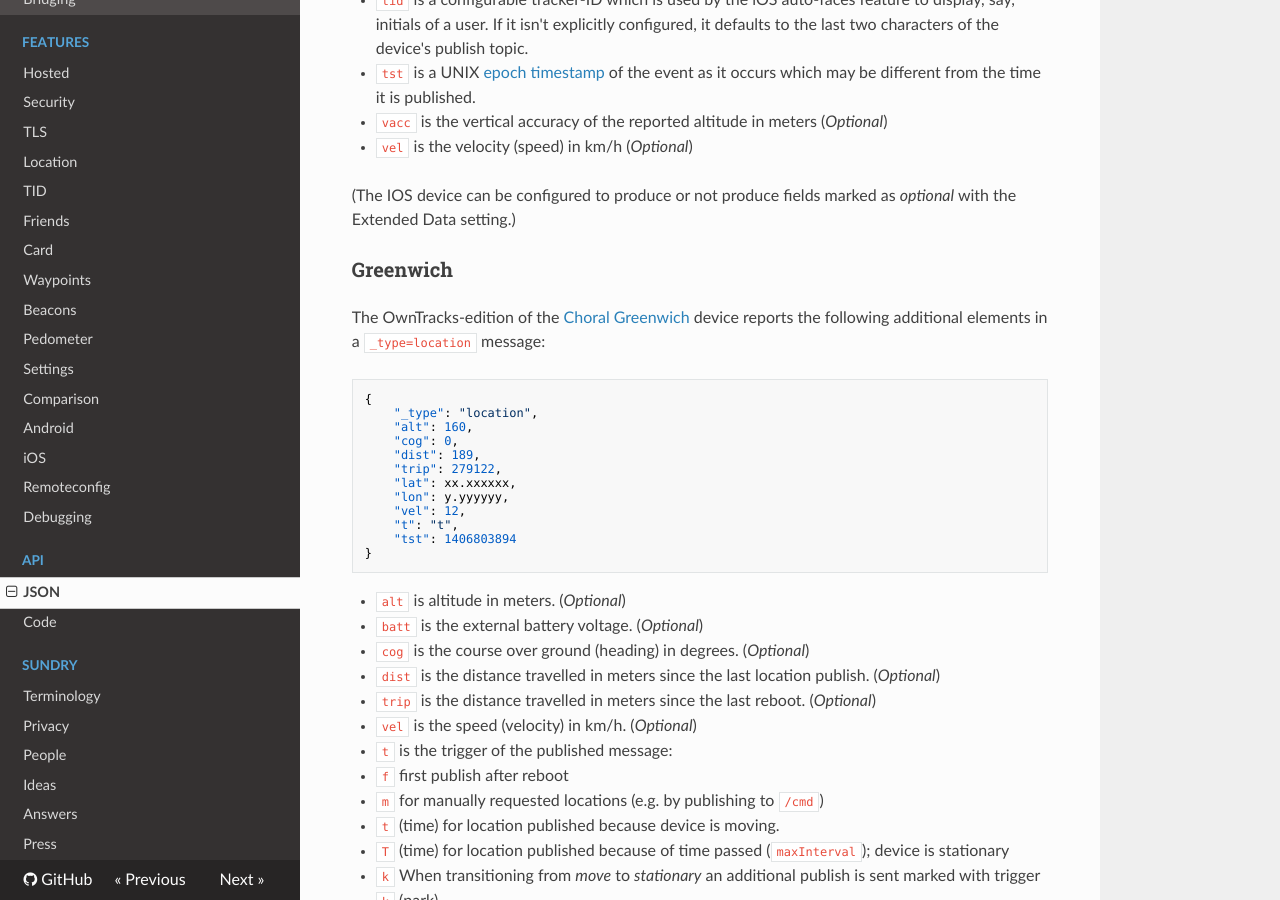
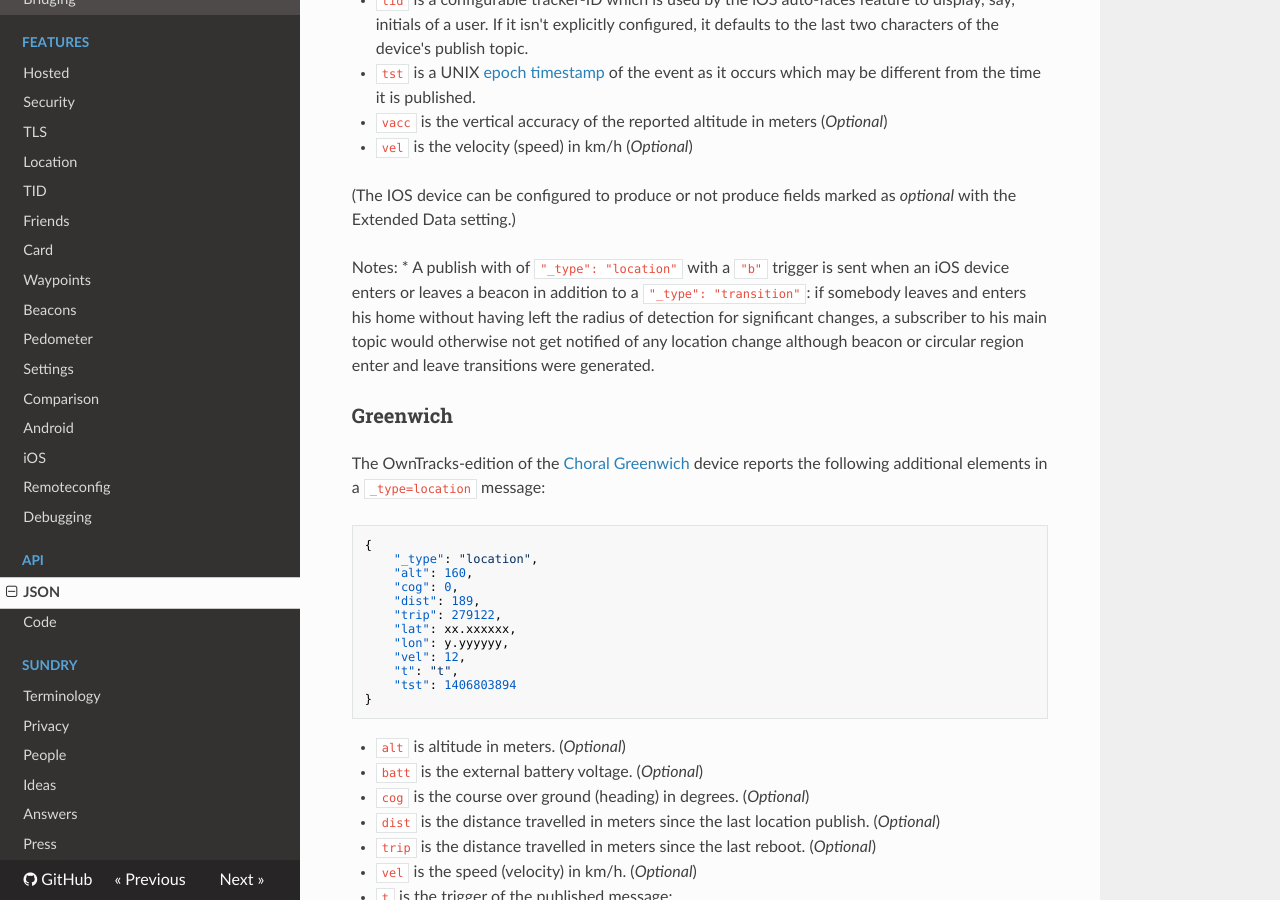
Before and after one commit to owntracks/booklet, an MkDocs documentation site: the page built from docs/tech/json.md, in a window 1280 px wide and 900 px high, scrolled down 2123 px. Built offline with MkDocs 1.6.1, drawn with Linux system fonts in a browser that asks for light colours; nearby versions of some CDN libraries; old or Windows-style settings are respelled for this version of MkDocs.

Commit message:
clarify "t":"b" for ios 	https://github.com/owntracks/ios/issues/213

```diff
--- a/docs/tech/json.md
+++ b/docs/tech/json.md
@@ -88,6 +88,11 @@ This location object describes the location of the device that published it. **H
 * `vel` is the velocity (speed) in km/h (_Optional_)
 
 (The IOS device can be configured to produce or not produce fields marked as _optional_ with the Extended Data setting.)
+
+Notes:
+* A publish with of `"_type": "location"` with a `"b"` trigger is sent when an iOS device enters or leaves a beacon in addition to a `"_type": "transition"`: if somebody leaves and enters his home without having left the radius of detection for significant changes, a subscriber to his main topic would otherwise not get notified of any location change although beacon or circular region enter and leave transitions were generated.
+
+
 
 ### Greenwich
 
```
